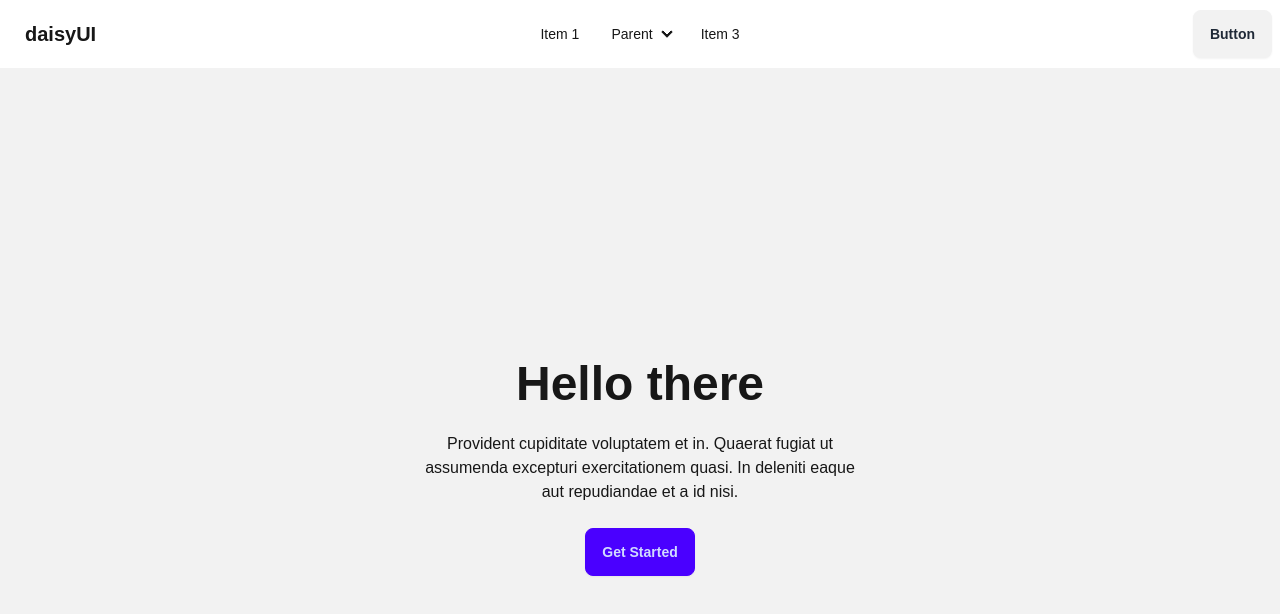
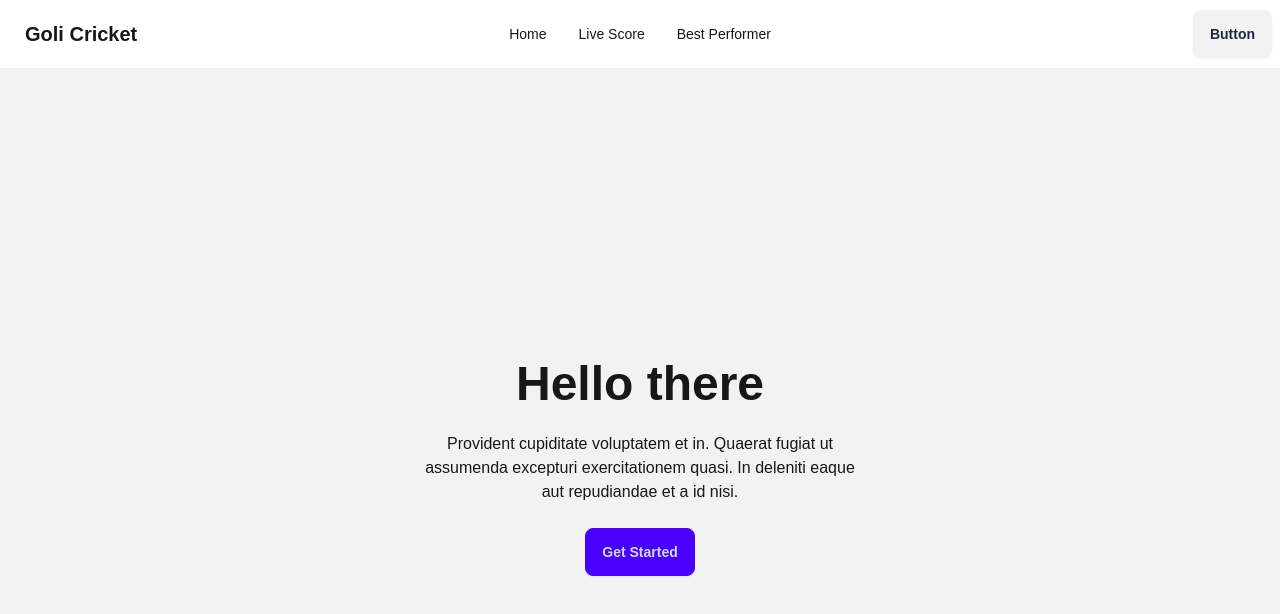
Before and after one commit to afnanhussain2002/goli-cricket, a Next.js app: page / in a window 1280 px wide. Shown: the top 614 px of the page. Built offline with nearby package versions, Linux system fonts and the light colour scheme.

Commit message:
add a menu

```diff
--- a/src/components/Navbar.tsx
+++ b/src/components/Navbar.tsx
@@ -1,6 +1,22 @@
+import Link from 'next/link'
 import React from 'react'
 
+
 const Navbar = () => {
+
+  const menu = (
+    <>
+    <li>
+      <Link href="/">Home</Link>
+    </li>
+    <li>
+      <Link href="/">Live Score</Link>
+    </li>
+    <li>
+      <Link href="/">Best Performer</Link>
+    </li>
+    </>
+  )
   return (
 <div className="navbar bg-base-100">
   <div className="navbar-start">
@@ -22,32 +38,14 @@ const Navbar = () => {
       <ul
         tabIndex={0}
         className="menu menu-sm dropdown-content bg-base-100 rounded-box z-[1] mt-3 w-52 p-2 shadow">
-        <li><a>Item 1</a></li>
-        <li>
-          <a>Parent</a>
-          <ul className="p-2">
-            <li><a>Submenu 1</a></li>
-            <li><a>Submenu 2</a></li>
-          </ul>
-        </li>
-        <li><a>Item 3</a></li>
+      {menu}
       </ul>
     </div>
-    <a className="btn btn-ghost text-xl">daisyUI</a>
+    <a className="btn btn-ghost text-xl">Goli Cricket</a>
   </div>
   <div className="navbar-center hidden lg:flex">
     <ul className="menu menu-horizontal px-1">
-      <li><a>Item 1</a></li>
-      <li>
-        <details>
-          <summary>Parent</summary>
-          <ul className="p-2">
-            <li><a>Submenu 1</a></li>
-            <li><a>Submenu 2</a></li>
-          </ul>
-        </details>
-      </li>
-      <li><a>Item 3</a></li>
+      {menu}
     </ul>
   </div>
   <div className="navbar-end">
```
